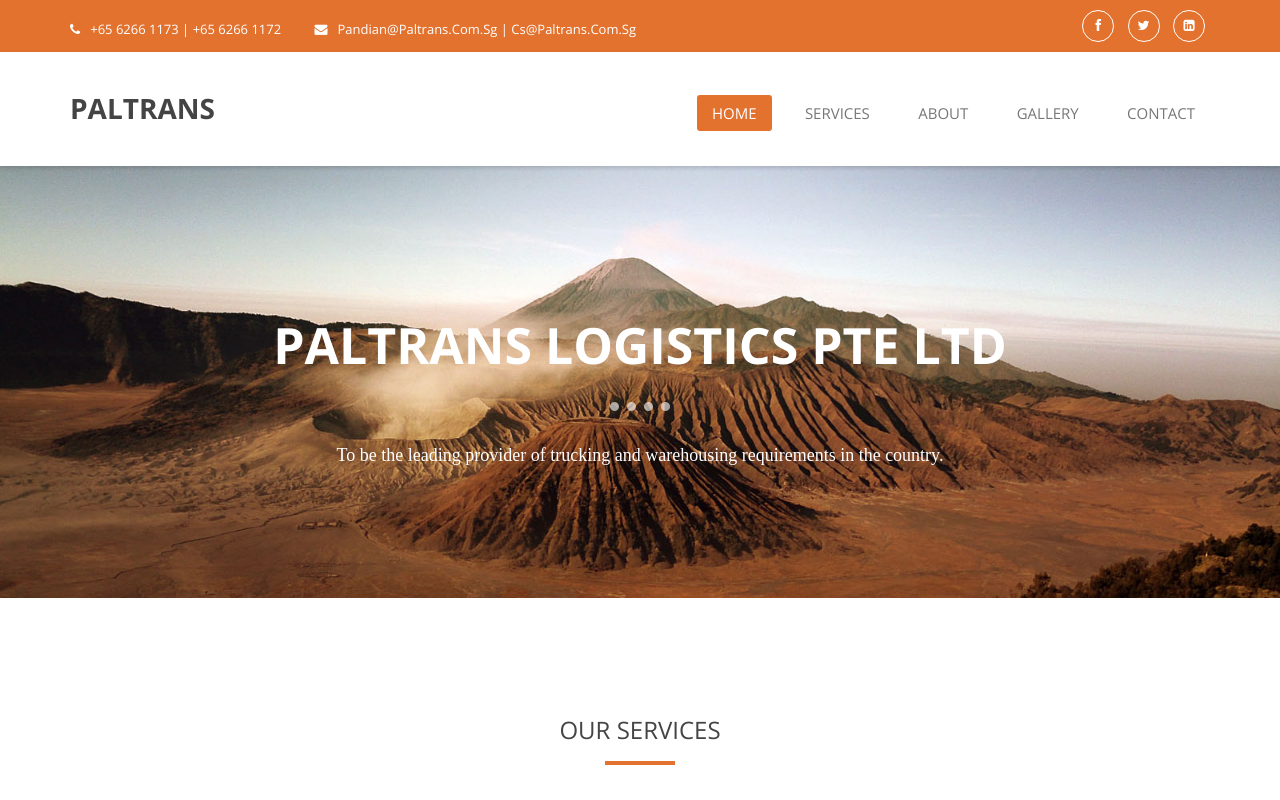
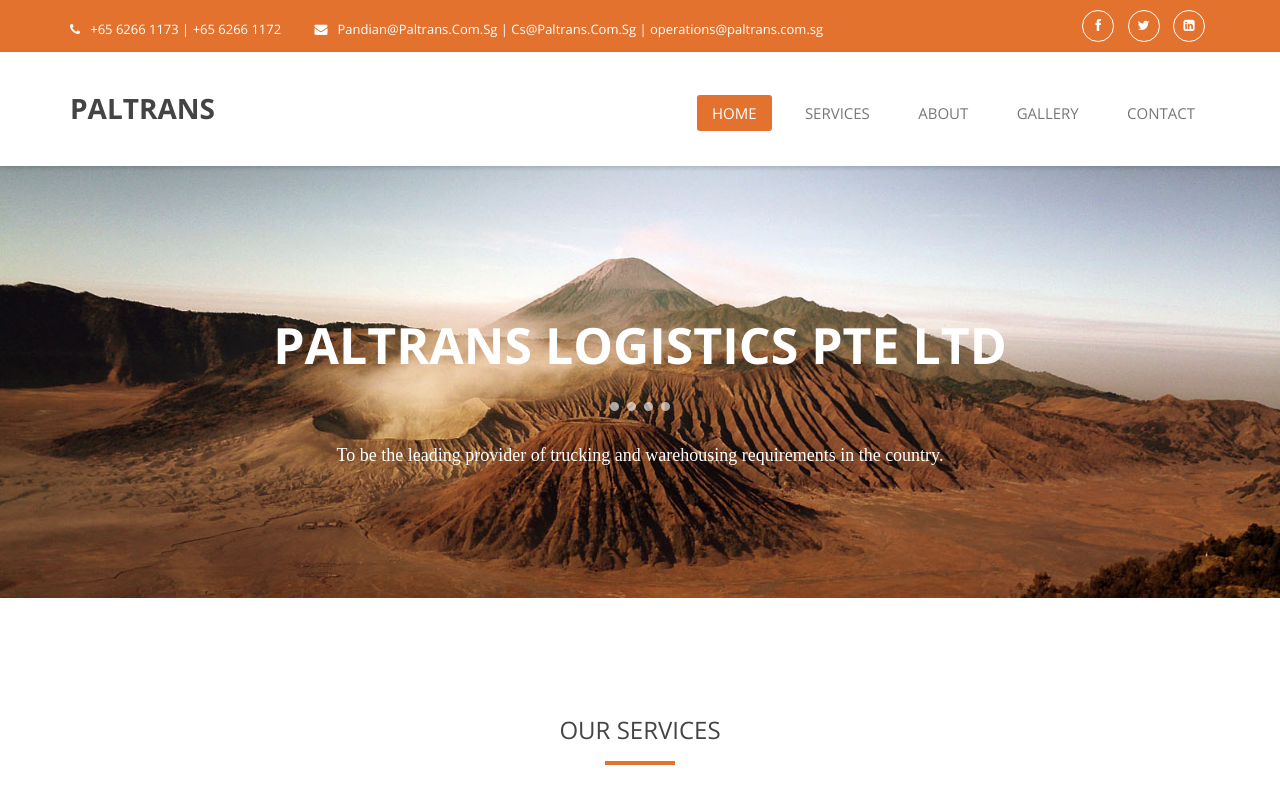
Before and after one commit to Vasanthan-/paltrans, a plain HTML site: page index.html in a window 1280 px wide. Shown: the top 800 px of the page. Drawn offline with nearby package versions, Linux system fonts and the light colour scheme; a web font is replaced by a local one.

Commit message:
Add files via upload

```diff
--- a/index.html
+++ b/index.html
@@ -40,14 +40,14 @@
                 <div class="top-header">
                     <div class="container">
                         <div class="row">
-                            <div class="col-md-8 col-sm-8">
+                            <div class="col-md-9 col-sm-9">
                                 <div class="left-header">
                                     <span><i class="fa fa-phone"></i>+65 6266 1173 | +65 6266 1172</span>
                                     <span><i class="fa fa-envelope"></i>Pandian@Paltrans.Com.Sg |
-                                        Cs@Paltrans.Com.Sg</span>
+                                        Cs@Paltrans.Com.Sg | operations@paltrans.com.sg</span>
                                 </div> <!-- /.left-header -->
                             </div> <!-- /.col-md-6 -->
-                            <div class="col-md-4 col-sm-4">
+                            <div class="col-md-3 col-sm-3">
                                 <div class="right-header text-right">
                                     <ul class="social-icons">
                                         <li><a href="https://www.facebook.com/PalTransLogistics"
@@ -619,7 +619,7 @@
                             <span><i class="fa fa-phone"></i>+65 6266 1173 | Accounts & Admin (Call / Fax)</span>
                             <span><i class="fa fa-phone"></i>+65 6266 1172 | Operations Inquiries</span>
                             <span><i class="fa fa-user"></i>Mr. Pandian</span>
-                            <span><i class="fa fa-envelope"></i>Pandian@Paltrans.Com.Sg | Cs@Paltrans.Com.Sg</span>
+                            <span><i class="fa fa-envelope"></i>Pandian@Paltrans.Com.Sg | Cs@Paltrans.Com.Sg | operations@paltrans.com.sg</span>
                         </div>
                     </div> <!-- /.col-md-3 -->
                 </div> <!-- /.row -->
```
